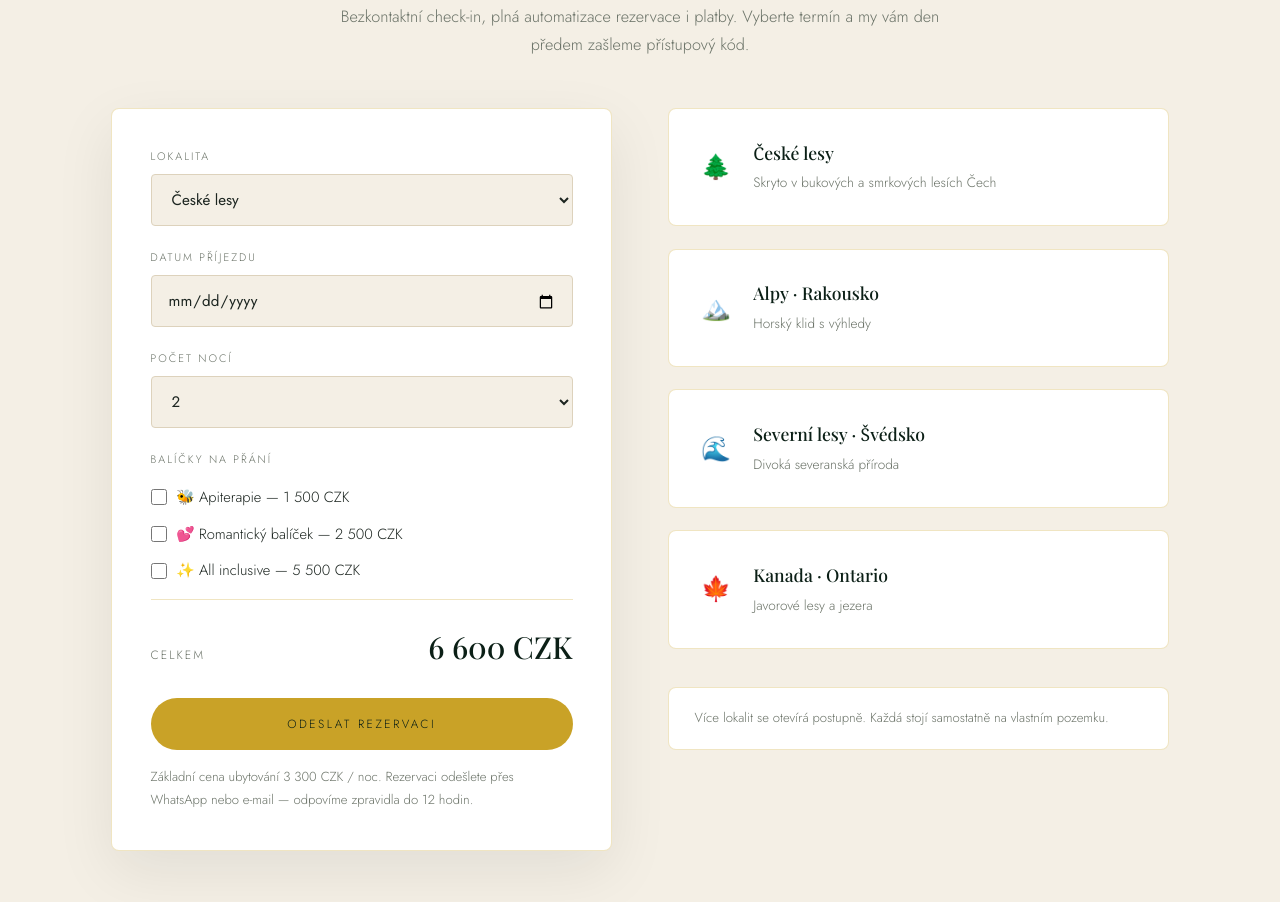
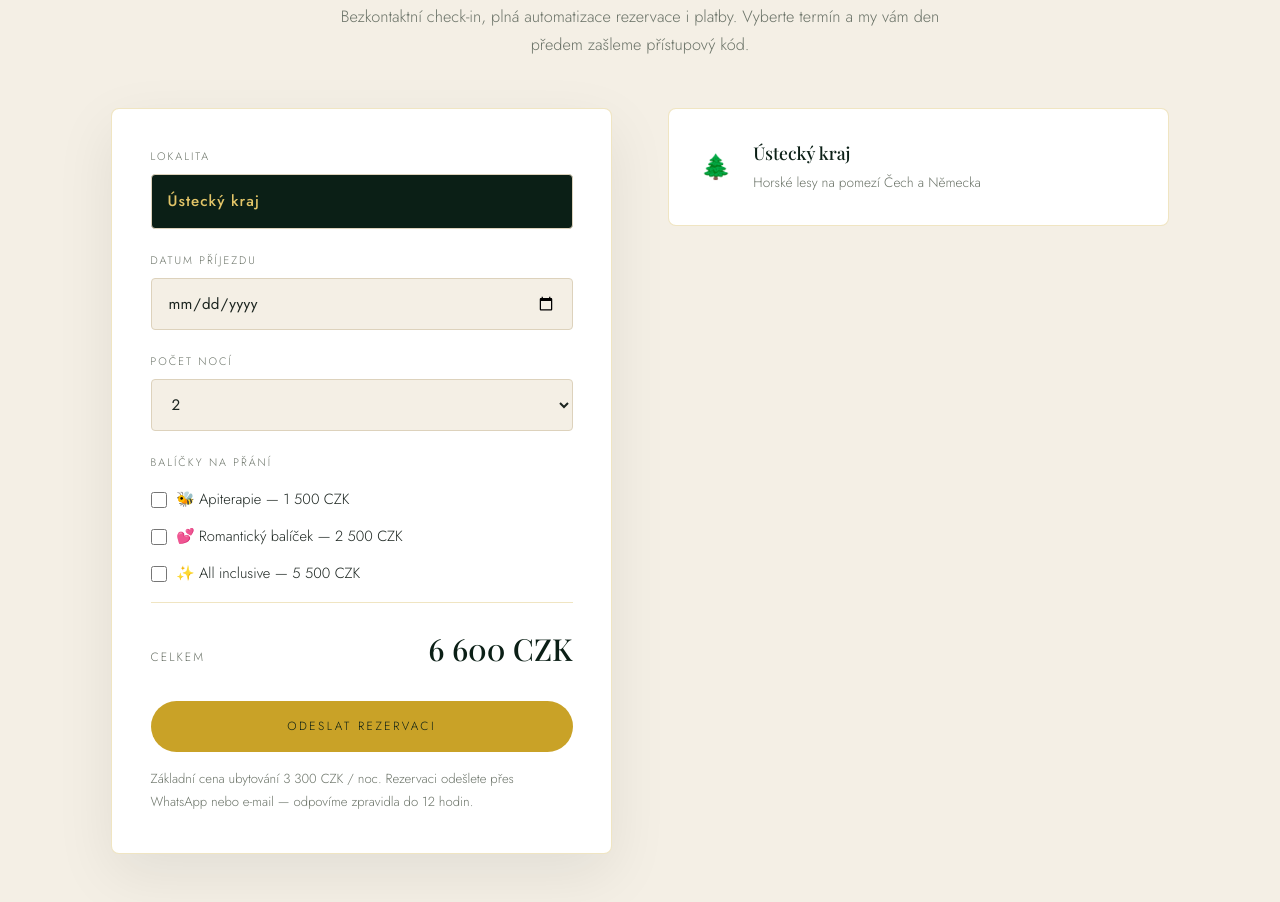
Before and after one commit to Medovyklid/medovyklid.github.io, a plain HTML site: page web/index.html in a window 1280 px wide. Shown: the part 7256-8158 px from the top of the page. Drawn offline with nearby package versions, Linux system fonts and the light colour scheme; a web font is replaced by a local one.

Commit message:
Pouze Ustecky kraj jako lokalita na webu

```diff
--- a/web/index.html
+++ b/web/index.html
@@ -430,12 +430,8 @@ fbrand .fbrand{font-family:var(--serif);font-size:1.4rem;letter-spacing:3px;colo
       <div class="r-form rv">
         <div class="f-group">
           <label data-i18n="fLoc">Lokalita</label>
-          <select id="loc">
-            <option value="Czech Forest" data-i18n="opt1">České lesy</option>
-            <option value="Alps Austria">Alps Austria</option>
-            <option value="Nordic Lakes Sweden">Nordic Lakes Sweden</option>
-            <option value="Ontario Canada">Ontario Canada</option>
-          </select>
+          <div style="padding:.8rem 1rem;border:1px solid #ddd2bc;border-radius:4px;font-size:.95rem;background:var(--forest);color:var(--honey-soft);letter-spacing:1px;font-weight:500" data-i18n="fLocVal">Ústecký kraj</div>
+          <input type="hidden" id="loc" value="Ústecký kraj">
         </div>
         <div class="f-group">
           <label data-i18n="fDate">Datum příjezdu</label>
@@ -458,11 +454,7 @@ fbrand .fbrand{font-family:var(--serif);font-size:1.4rem;letter-spacing:3px;colo
         <p class="r-note" data-i18n="fNote">Základní cena ubytování 3 300 CZK / noc. Rezervaci odešlete přes WhatsApp nebo e-mail — odpovíme zpravidla do 12 hodin.</p>
       </div>
       <div class="r-side">
-        <div class="loc rv"><div class="pin">🌲</div><div><b data-i18n="l1t">České lesy</b><span data-i18n="l1d">Skryto v bukových a smrkových lesích Čech</span></div></div>
-        <div class="loc rv"><div class="pin">🏔️</div><div><b data-i18n="l2t">Alpy · Rakousko</b><span data-i18n="l2d">Horský klid s výhledy</span></div></div>
-        <div class="loc rv"><div class="pin">🌊</div><div><b data-i18n="l3t">Severní lesy · Švédsko</b><span data-i18n="l3d">Divoká severanská příroda</span></div></div>
-        <div class="loc rv"><div class="pin">🍁</div><div><b data-i18n="l4t">Kanada · Ontario</b><span data-i18n="l4d">Javorové lesy a jezera</span></div></div>
-        <div class="r-note" style="background:#fff;border:1px solid var(--line);border-radius:8px;padding:1.2rem 1.6rem" data-i18n="locNote">Více lokalit se otevírá postupně. Každá stojí samostatně na vlastním pozemku.</div>
+        <div class="loc rv"><div class="pin">🌲</div><div><b data-i18n="l1t">Ústecký kraj</b><span data-i18n="l1d">Horské lesy na pomezí Čech a Německa</span></div></div>
       </div>
     </div>
   </div>
@@ -585,7 +577,7 @@ var EN = {
   bookTitle:"Begin your journey to stillness",
   bookLead:"Contactless check-in, fully automated booking and payment. Choose your dates and we'll send you the access code a day ahead.",
   fLoc:"Location",
-  opt1:"Czech Forest",
+  fLocVal:"Ústecký kraj",
   fDate:"Arrival date",
   fNights:"Nights",
   fPack:"Optional packages",
@@ -595,15 +587,8 @@ var EN = {
   fTotal:"Total",
   fSend:"Send booking",
   fNote:"Base rate 3,300 CZK / night. The booking is sent via WhatsApp or e-mail — we usually reply within 12 hours.",
-  l1t:"Czech Forest",
-  l1d:"Hidden in the beech and spruce forests of Bohemia",
-  l2t:"Alps · Austria",
-  l2d:"Mountain serenity with views",
-  l3t:"Nordic Lakes · Sweden",
-  l3d:"Wild Nordic nature",
-  l4t:"Ontario · Canada",
-  l4d:"Maple forests and lakes",
-  locNote:"More locations open gradually. Each cabin stands alone on its own land.",
+  l1t:"Ústecký kraj",
+  l1d:"Mountain forests on the border of Bohemia and Germany",
   q1:"\"The best reset of my life. Pure silence, nature and peace — after two nights I slept better everywhere.\"",
   q1w:"Guest from Germany",
   ctaT:"Your silence is waiting.",
```
